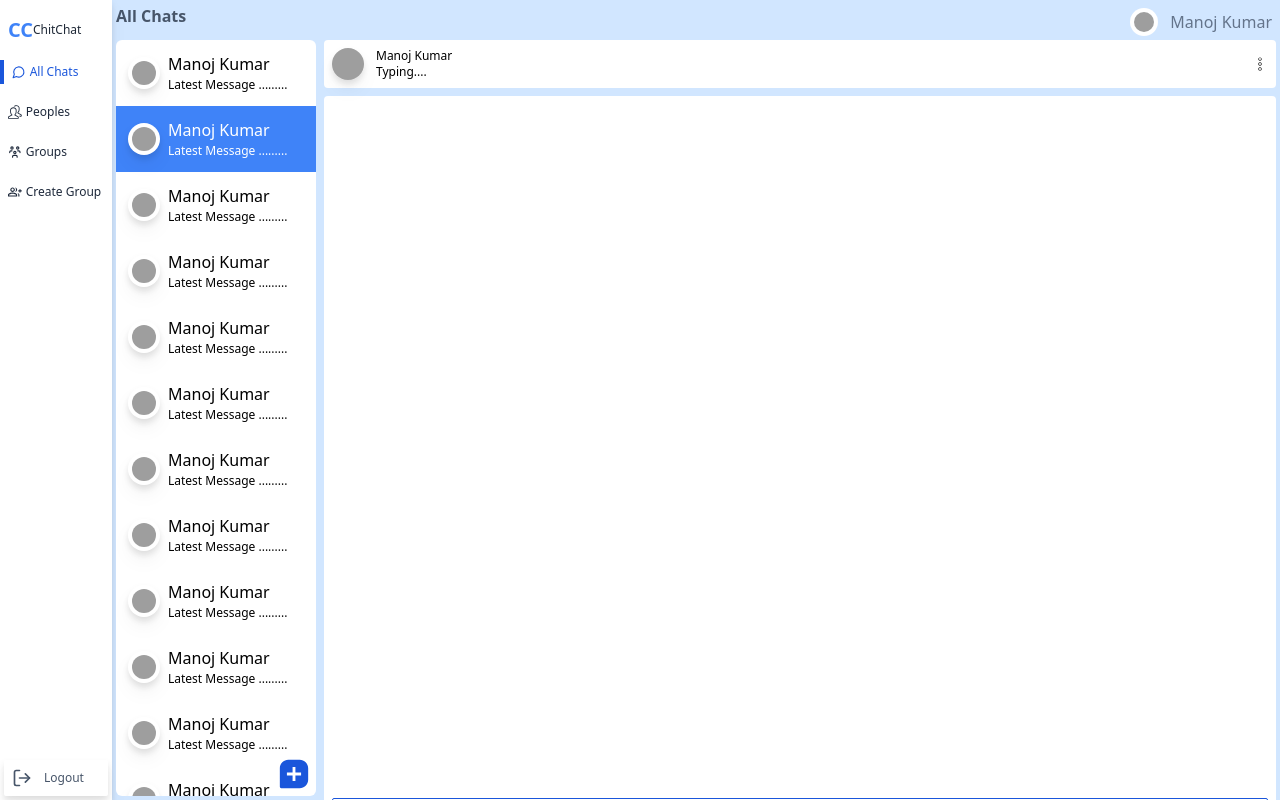
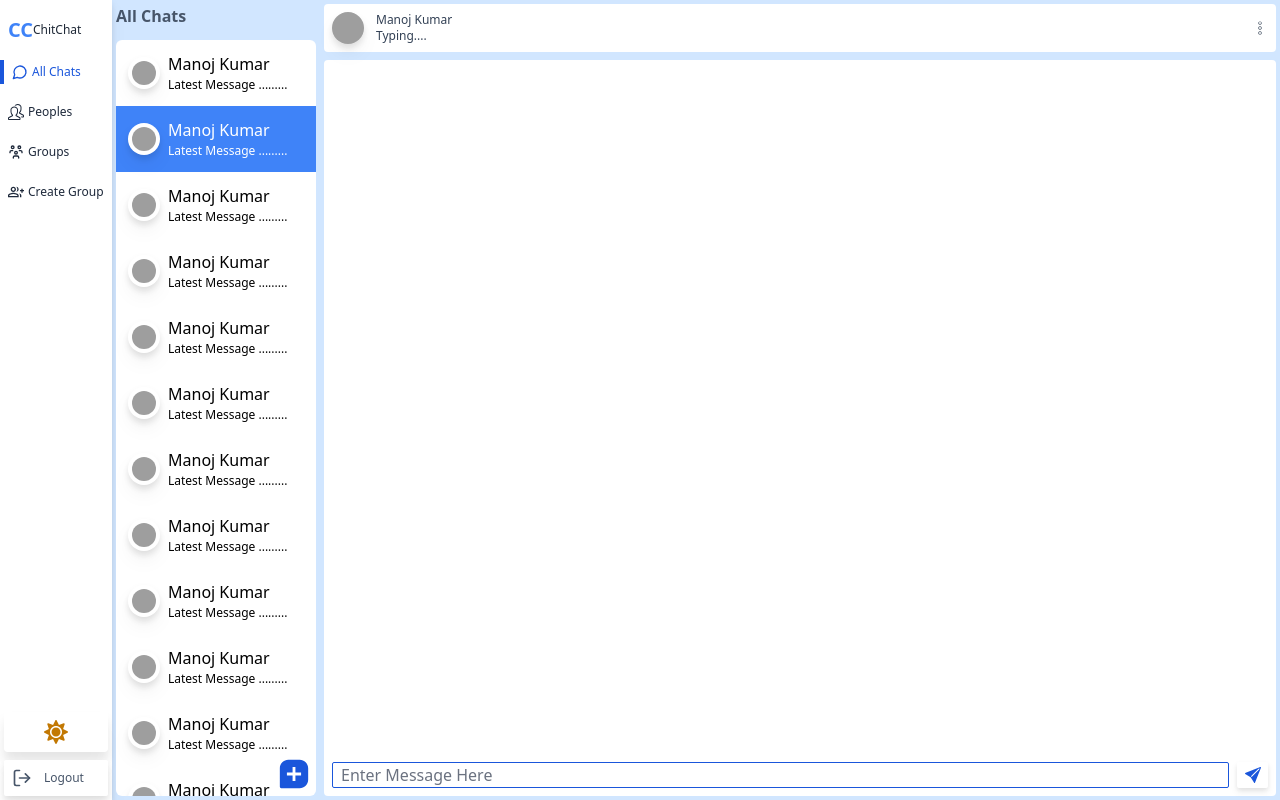
Before and after one commit to manojmksmanu/ChitChatNewfrontend, a React (Vite) app: page /home in a window 1280 px wide. Built offline with nearby package versions, Linux system fonts and the light colour scheme; grey boxes are pictures that could not be loaded.

Commit message:
dark and light mode implimented using tailwind css

```diff
--- a/src/App.css
+++ b/src/App.css
@@ -1,16 +1,4 @@
-body {
-  /* background: url("./assets/bg.png"); */
-  background-color: #D1E6FF;
-  background-position: center;
-  background-size: cover;
-  background-repeat: no-repeat;
-  box-sizing: border-box;
-  width: 100vw;
-  height: 100vh;
-  margin: 0 0;
-  padding: 0 0;
 
-}
 .custom_scroll_bar{
   /* width */
 ::-webkit-scrollbar {
--- a/src/components/AllChats/AllChats.jsx
+++ b/src/components/AllChats/AllChats.jsx
@@ -4,9 +4,9 @@ import ChatsAvtar from "../SmallComponents/ChatsAvtar";
 const AllChats = () => {
   return (
     <div className="h-full p-1 flex flex-col custom_scroll_bar w-52 relative">
-      <div className="font-semibold text-slate-600 mb-3">All Chats</div>
+      <div className="font-semibold text-slate-600 dark:text-slate-100 mb-3">All Chats</div>
       {/* Chats */}
-      <div className="flex-grow bg-white overflow-x-hidden overflow-auto rounded-md">
+      <div className="flex-grow bg-white dark:bg-[#001329]  overflow-x-hidden overflow-auto rounded-md">
         <div className="flex flex-col ">
           <ChatsAvtar />
           <ChatsAvtar selected={"style"} />
--- a/src/components/SideNavbar/SideNavbar.jsx
+++ b/src/components/SideNavbar/SideNavbar.jsx
@@ -8,6 +8,7 @@ import { MdOutlineGroupAdd } from "react-icons/md";
 import { LuLogOut } from "react-icons/lu";
 import { motion } from "framer-motion";
 import Logo from "../SmallComponents/Logo";
+import ThemeToggle from "../ThemeToggle/ThemeToggle";
 const Sidebar = () => {
   const [isOpen, setIsOpen] = useState(false);
   const [navToggle, setNavToggle] = useState("allchats");
@@ -47,7 +48,7 @@ const Sidebar = () => {
         // className={`sidenav_bg fixed top-0 left-0 h-screen drop-shadow-lg bg-white  text-slate-800 w-28 transform ${
         //   isOpen ? "translate-x-0" : "-translate-x-full"
         // } md:relative md:translate-x-0 transition-transform duration-300 ease-in-out`}
-        className={`sidenav_bg fixed top-0 left-0 h-screen drop-shadow-lg bg-white  text-slate-800 md:w-28 sm:w-10 w-8 transform
+        className={`sidenav_bg fixed top-0 left-0 h-screen drop-shadow-lg bg-white dark:bg-[#001329]  text-slate-800 md:w-28 sm:w-10 w-8 transform
         md:relative md:translate-x-0 transition-transform duration-300 ease-in-out`}
       >
         <div className="flex flex-col h-full justify-between">
@@ -97,14 +98,15 @@ const Sidebar = () => {
                     key={item.name}
                     onClick={() => navSwitch(item.name)}
                     whileTap={{ scale: 0.99 }}
-                    className={`mt-4 flex items-center pl-2 cursor-pointer transition-all ${
+                    className={`mt-4 flex items-center dark:text-slate-50 pl-2 cursor-pointer transition-all ${
                       navToggle === item.name
-                        ? "text-blue-700 border-l-4 border-blue-700"
-                        : "hover:border-l-4 hover:border-blue-700 hover:text-blue-700"
+                        ? "text-blue-700 dark:text-blue-600 border-l-4 border-blue-700 "
+                        : "hover:border-l-4  hover:border-blue-700 hover:text-blue-700"
                     }`}
                   >
-                    {item.icon}
-                    <span className="text-xs font-normal transition-all rounded-sm p-1 w-full  md:block hidden hover:text-blue-700">
+                    <span className=""> {item.icon}</span>
+
+                    <span className="text-xs font-normal transition-all rounded-sm p-1 w-full  md:block hidden ">
                       {item.label}
                     </span>
                   </motion.li>
@@ -113,19 +115,20 @@ const Sidebar = () => {
             </nav>
           </div>
           {/* ---logout section----  */}
-          <div className="flex justify-center p-1">
+          <div className="flex flex-col justify-center p-1 gap-2">
+            <ThemeToggle />
             <motion.div
               whileHover={{ scale: 0.98 }}
               whileTap={{ scale: 0.95 }}
-              className="flex gap-3 items-center bg-white drop-shadow-lg w-full rounded-sm sm:p-2 p-1 cursor-pointer"
+              className="flex gap-3 items-center bg-white dark:bg-gray-700 drop-shadow-lg w-full rounded-sm sm:p-2 p-1 cursor-pointer"
             >
-              <LuLogOut className="text-xl text-slate-600" />
+              <LuLogOut className="text-xl text-slate-600 dark:text-slate-50" />
               <span
                 type="button"
                 id="deleteButton"
                 data-modal-target="deleteModal"
                 data-modal-toggle="deleteModal"
-                className="text-xs text-slate-600 md:block hidden"
+                className="text-xs text-slate-600  md:block hidden dark:text-slate-50"
               >
                 Logout
               </span>
@@ -138,5 +141,4 @@ const Sidebar = () => {
   );
 };
 
-
 export default Sidebar;
--- a/src/components/SmallComponents/ChatsAvtar.jsx
+++ b/src/components/SmallComponents/ChatsAvtar.jsx
@@ -3,7 +3,7 @@ import React from "react";
 const ChatsAvtar = ({ selected }) => {
   return (
     <div
-      className={`flex md:w-full items-center gap-2 cursor-pointer md:p-3 relative ${
+      className={`flex md:w-full items-center gap-2 cursor-pointer md:p-3 relative dark:text-slate-50  ${
         selected === "style" ? "bg-blue-500 text-white" : ""
       }`}
     >
--- a/src/components/SmallComponents/ComponentOfMessageSection/Bottom.jsx
+++ b/src/components/SmallComponents/ComponentOfMessageSection/Bottom.jsx
@@ -1,17 +1,20 @@
 import React from "react";
 import AllMessages from "./AllMessages";
-
+import { BsSendFill } from "react-icons/bs";
 const Mid = () => {
   return (
-    <div className="bg-white w-full h-full rounded flex flex-col">
+    <div className="bg-white dark:bg-[#001329] w-full h-full rounded flex flex-col">
       <div className="flex-grow">
         <AllMessages />
       </div>
-      <div className="w-full p-2 ">
+      <div className="w-full p-2 flex item center gap-2">
         <input
           placeholder="Enter Message Here "
-          className="w-full border-blue-700 rounded-sm border pl-2"
+          className="w-full border-blue-700 rounded-sm border pl-2 text-slate-700 dark:bg-[#001329]  dark:text-slate-50"
         />
+        <div className="text-blue-700 drop-shadow-md dark:text-blue-700  bg-white rounded-sm flex items-center justify-center w-8 cursor-pointer">
+          <BsSendFill />
+        </div>
       </div>
     </div>
   );
--- a/src/components/SmallComponents/ComponentOfMessageSection/Top.jsx
+++ b/src/components/SmallComponents/ComponentOfMessageSection/Top.jsx
@@ -2,7 +2,7 @@ import React from "react";
 import { CiMenuKebab } from "react-icons/ci";
 const Top = () => {
   return (
-    <div className="flex justify-between items-center p-2 rounded bg-white">
+    <div className="flex justify-between items-center p-2 rounded dark:text-slate-50 text-slate-700 bg-white dark:bg-[#001329]">
       <div className="flex items-center gap-3">
         <img
           className="w-8 h-8 rounded-full drop-shadow-lg"
--- a/src/components/SmallComponents/FindUserAvtar.jsx
+++ b/src/components/SmallComponents/FindUserAvtar.jsx
@@ -3,7 +3,7 @@ import React from 'react'
 const FindUserAvtar = () => {
   return (
     <div
-      className={`flex md:w-full items-center gap-2 cursor-pointer md:p-3 relative `}
+      className={`flex md:w-full items-center dark:text-slate-50 text-slate-700 gap-2 cursor-pointer md:p-3 relative `}
     >
       <img
         className="w-8 h-8 rounded-full bg-white drop-shadow-lg p-1"
--- a/src/components/SmallComponents/Logo.jsx
+++ b/src/components/SmallComponents/Logo.jsx
@@ -11,7 +11,7 @@ const Logo = () => {
         CC
       </motion.div>
       <motion.div
-        className="ml-1 text-gray-800 text-xs font-thin md:block hidden"
+        className="ml-1 text-gray-800 text-xs font-thin md:block hidden dark:text-slate-50"
         animate={{ x: [0, -5, 0] }}
         transition={{ duration: 1.5, repeat: Infinity, ease: "easeInOut" }}
       >
--- /dev/null
+++ b/src/components/ThemeToggle/ThemeToggle.jsx
@@ -0,0 +1,45 @@
+import React, { useEffect, useState } from "react";
+import { motion } from "framer-motion";
+import { FaSun, FaMoon } from "react-icons/fa";
+
+const ThemeToggle = () => {
+  const [theme, setTheme] = useState(localStorage.getItem("theme") || "light");
+
+  useEffect(() => {
+    if (theme === "dark") {
+      document.documentElement.classList.add("dark");
+    } else {
+      document.documentElement.classList.remove("dark");
+    }
+    localStorage.setItem("theme", theme);
+  }, [theme]);
+
+  const toggleTheme = () => {
+    setTheme(theme === "light" ? "dark" : "light");
+  };
+
+  return (
+    <motion.button
+      onClick={toggleTheme}
+      className="p-2 rounded bg-white drop-shadow-xl dark:bg-gray-700 flex items-center justify-center"
+      whileHover={{ scale: 1.02 }}
+      whileTap={{ scale: 0.9 }}
+    >
+      <motion.div
+        key={theme}
+        initial={{ opacity: 0, rotate: 90 }}
+        animate={{ opacity: 1, rotate: 0 }}
+        exit={{ opacity: 0, rotate: -90 }}
+        transition={{ duration: 0.3 }}
+      >
+        {theme === "light" ? (
+          <FaSun className="text-yellow-500" size={24} />
+        ) : (
+          <FaMoon className="text-blue-500" size={24} />
+        )}
+      </motion.div>
+    </motion.button>
+  );
+};
+
+export default ThemeToggle;
--- a/src/pages/Home.jsx
+++ b/src/pages/Home.jsx
@@ -13,7 +13,7 @@ const Home = () => {
     setToggleFindChats(!toggleFindChats);
   };
   return (
-    <div className="flex h-screen overflow-hidden ">
+    <div className="flex h-screen overflow-hidden bg-[#D1E6FF]  dark:bg-[#002047]">
       <Sidebar />
       {/* ---All chats --  */}
       <div className="relative">
@@ -29,10 +29,10 @@ const Home = () => {
       </div>
       {/* ---All chats Ends --  */}
       <div className="flex-grow p-1">
-        <UserProfileSection/>
+        {/* <UserProfileSection/> */}
         <MessageSection />
       </div>
-      <Modal/>
+      <Modal />
     </div>
   );
 };
--- a/tailwind.config.js
+++ b/tailwind.config.js
@@ -1,5 +1,6 @@
 /** @type {import('tailwindcss').Config} */
 export default {
+  darkMode: "class", // or 'media' or 'class'
   content: [
     "./index.html",
     "./src/**/*.{js,ts,jsx,tsx}",
```
Also changed, not shown: src/components/FindChats/FindChats.jsx (+6 -4 lines).
